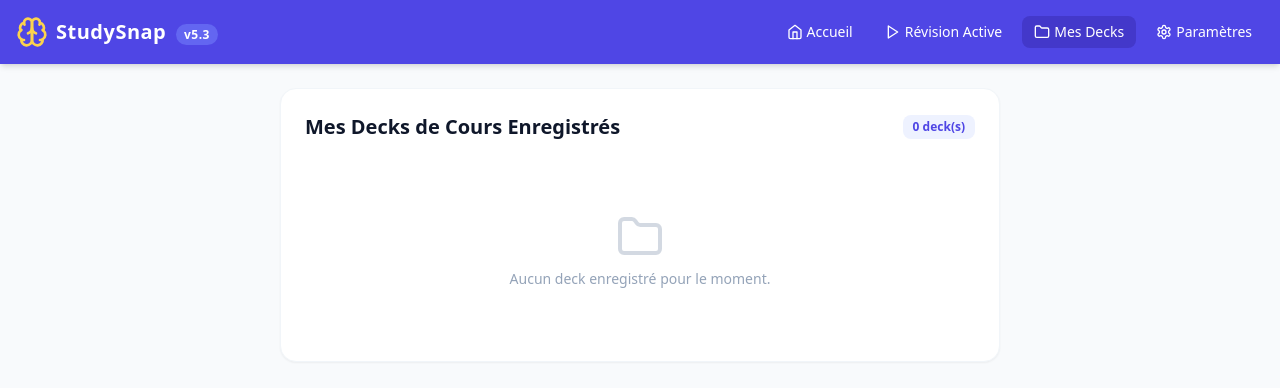
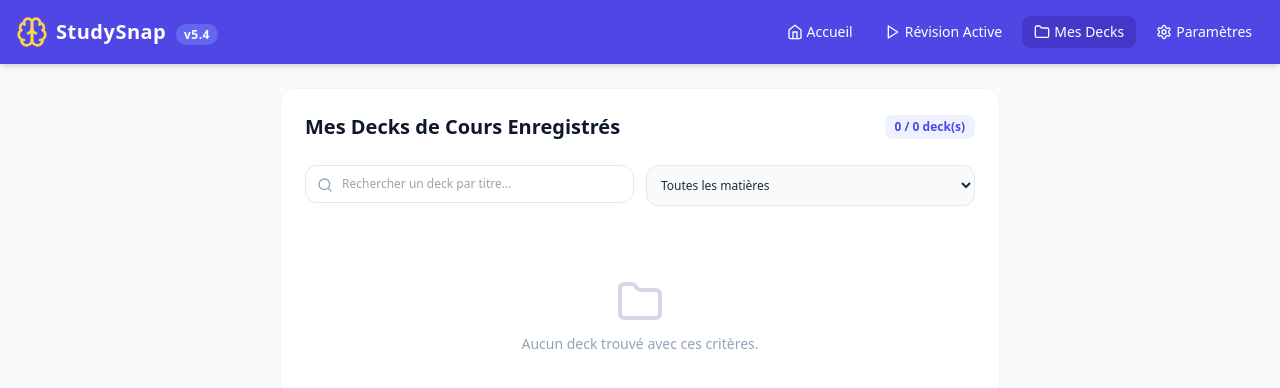
Before and after one commit to Alexis-maker44/Studysnap, a React (Vite) app: page / in a window 1280 px wide. Both pictures are taken after a click on the button "Mes Decks". Shown: the top 388 px of the page. Built offline with nearby package versions, Linux system fonts and the light colour scheme.

Commit message:
Implement deck search and filtering features
Added search and filter functionality for decks based on title and subject.

```diff
--- a/src/App.jsx
+++ b/src/App.jsx
@@ -2,7 +2,7 @@ import React, { useState, useEffect, useCallback, useRef } from 'react';
 import {
   CheckCircle2, XCircle, AlertCircle, Timer, ChevronRight, ChevronLeft,
   RefreshCw, Award, BookOpen, Sparkles, Upload, Home, Brain,
-  Volume2, Camera, Folder, Trash2, Plus, Zap, Heart, Play, HelpCircle, Key, Cpu, Save, RotateCw, Wand2, Settings
+  Volume2, Camera, Folder, Trash2, Plus, Zap, Heart, Play, HelpCircle, Key, Cpu, Save, RotateCw, Wand2, Settings, Search
 } from 'lucide-react';
 
 const STOP_WORDS = new Set([
@@ -306,6 +306,10 @@ export default function App() {
   const [selectedSubject, setSelectedSubject] = useState('Histoire-Géo');
   const [newSubjectInput, setNewSubjectInput] = useState('');
   const [savedDecks, setSavedDecks] = useState([]);
+
+  // États pour la recherche et le filtre dans l'onglet Decks
+  const [deckSearchQuery, setDeckSearchQuery] = useState('');
+  const [deckFilterSubject, setDeckFilterSubject] = useState('Tous');
 
   const [questions, setQuestions] = useState([]);
   const [flashcards, setFlashcards] = useState([]);
@@ -710,6 +714,13 @@ export default function App() {
     }
   };
 
+  // Filtrage des decks enregistrés
+  const filteredDecks = savedDecks.filter((deck) => {
+    const matchesSearch = deck.title.toLowerCase().includes(deckSearchQuery.toLowerCase());
+    const matchesSubject = deckFilterSubject === 'Tous' || deck.subject === deckFilterSubject;
+    return matchesSearch && matchesSubject;
+  });
+
   const currentStep = sessionSteps[currentStepIdx];
 
   return (
@@ -717,7 +728,7 @@ export default function App() {
       <header className="bg-indigo-600 text-white p-4 shadow-md flex justify-between items-center">
         <div className="flex items-center space-x-2 cursor-pointer" onClick={() => setActiveTab('home')}>
           <Brain className="w-8 h-8 text-amber-300" />
-          <h1 className="text-xl font-bold tracking-wide">StudySnap <span className="text-xs bg-indigo-500 px-2 py-0.5 rounded-full ml-1">v5.3</span></h1>
+          <h1 className="text-xl font-bold tracking-wide">StudySnap <span className="text-xs bg-indigo-500 px-2 py-0.5 rounded-full ml-1">v5.4</span></h1>
         </div>
         <nav className="flex space-x-1 md:space-x-2">
           <button onClick={() => setActiveTab('home')} className={`px-3 py-1.5 rounded-lg flex items-center space-x-1 text-sm font-medium transition ${activeTab === 'home' ? 'bg-indigo-700' : 'hover:bg-indigo-500'}`}>
@@ -1100,18 +1111,42 @@ export default function App() {
             <div className="flex justify-between items-center">
               <h2 className="text-xl font-bold text-slate-900">Mes Decks de Cours Enregistrés</h2>
               <span className="text-xs bg-indigo-50 text-indigo-600 px-2.5 py-1 rounded-lg font-semibold">
-                {savedDecks.length} deck(s)
+                {filteredDecks.length} / {savedDecks.length} deck(s)
               </span>
             </div>
 
-            {savedDecks.length === 0 ? (
+            {/* Barre de recherche et filtre par matière */}
+            <div className="grid grid-cols-1 md:grid-cols-2 gap-3">
+              <div className="relative">
+                <input
+                  type="text"
+                  value={deckSearchQuery}
+                  onChange={(e) => setDeckSearchQuery(e.target.value)}
+                  placeholder="Rechercher un deck par titre..."
+                  className="w-full p-2.5 pl-9 text-xs border border-slate-200 rounded-xl focus:ring-2 focus:ring-indigo-500 focus:outline-none"
+                />
+                <Search className="w-4 h-4 text-slate-400 absolute left-3 top-3" />
+              </div>
+              <select
+                value={deckFilterSubject}
+                onChange={(e) => setDeckFilterSubject(e.target.value)}
+                className="p-2.5 bg-slate-50 border border-slate-200 rounded-xl text-xs focus:outline-none focus:ring-2 focus:ring-indigo-500"
+              >
+                <option value="Tous">Toutes les matières</option>
+                {subjectList.map((subj, idx) => (
+                  <option key={idx} value={subj}>{subj}</option>
+                ))}
+              </select>
+            </div>
+
+            {filteredDecks.length === 0 ? (
               <div className="text-center py-12 text-slate-400 space-y-2">
                 <Folder className="w-12 h-12 mx-auto opacity-40" />
-                <p className="text-sm">Aucun deck enregistré pour le moment.</p>
+                <p className="text-sm">Aucun deck trouvé avec ces critères.</p>
               </div>
             ) : (
               <div className="space-y-3">
-                {savedDecks.map((deck) => (
+                {filteredDecks.map((deck) => (
                   <div key={deck.id} className="p-4 rounded-xl border border-slate-200 hover:border-indigo-300 transition flex justify-between items-center bg-slate-50/50">
                     <div className="space-y-1">
                       <div className="flex items-center space-x-2">
```
